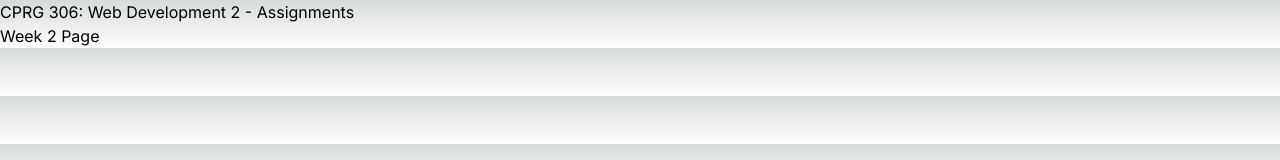
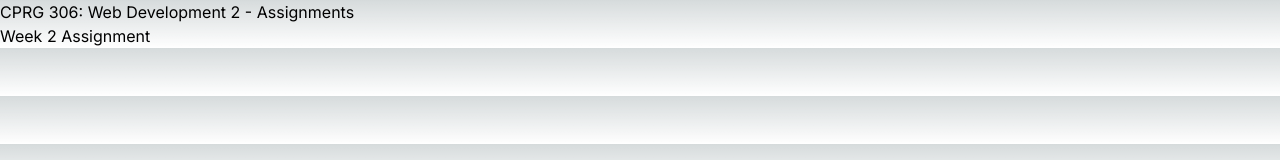
Before and after one commit to eaguilar112/cprg306-assignments, a Next.js app: page / in a window 1280 px wide. Shown: the top 160 px of the page. Built offline with nearby package versions, Linux system fonts and the light colour scheme.

Commit message:
test last

```diff
--- a/app/page.js
+++ b/app/page.js
@@ -6,9 +6,7 @@ const CourseInfo = () => {
     <div>
       <h1>CPRG 306: Web Development 2 - Assignments</h1>
       <p>
-        <Link href="/week-2">
-          <a>Week 2 Page</a>
-        </Link>
+        <Link href="/week-2">Week 2 Assignment</Link>
       </p>
     </div>
   );
```
